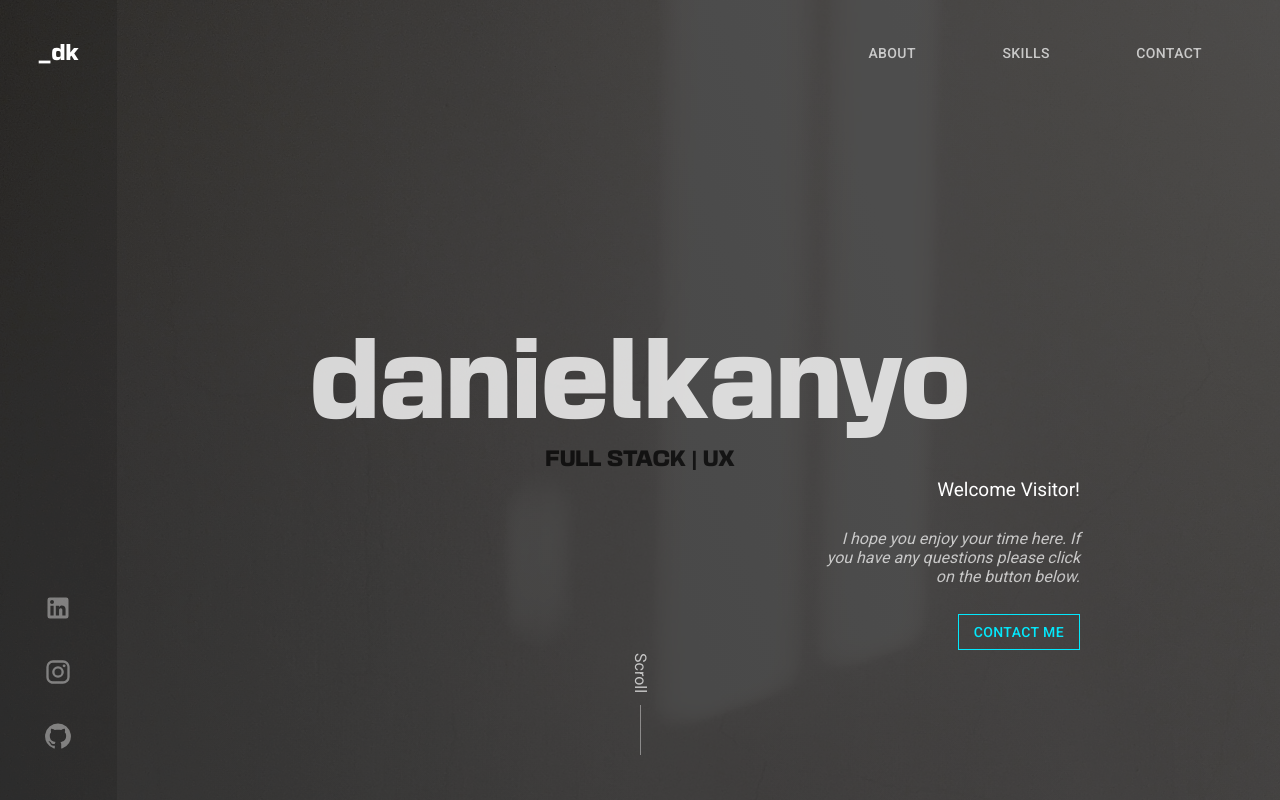
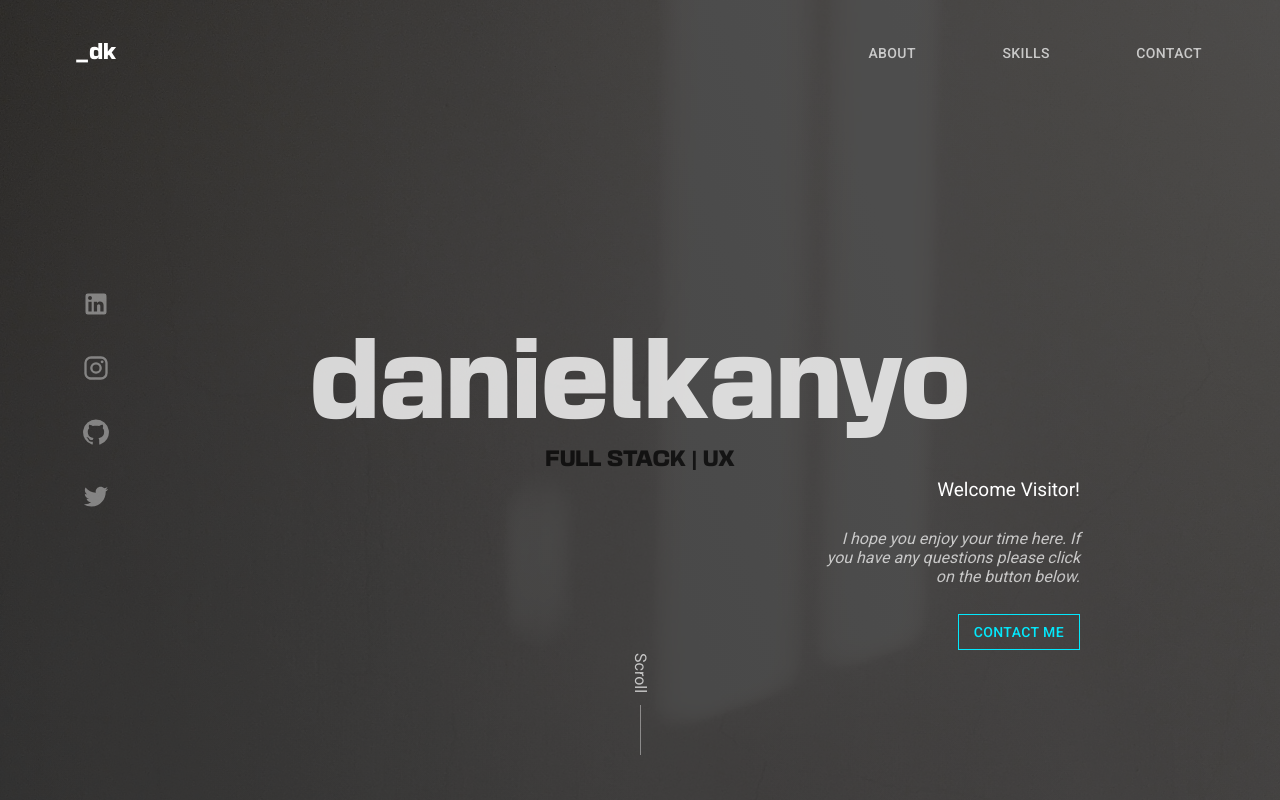
Before and after one commit to DanielKanyo/site-23, a React (Create React App) app: page / in a window 1280 px wide. Shown: the top 800 px of the page. Built offline with nearby package versions, Linux system fonts and the light colour scheme.

Commit message:
Landing title scroll to top, css fixes, navigation fixed with transition

```diff
--- a/src/App/App.jsx
+++ b/src/App/App.jsx
@@ -1,3 +1,5 @@
+import { useEffect, useState } from 'react';
+
 import Landing from './Components/Landing/Landing';
 import Navigation from './Components/Navigation/Navigation';
 import About from './Components/About/About';
@@ -5,9 +7,21 @@ import Skills from './Components/Skills/Skills';
 import Contact from './Components/Contact/Contact';
 
 const App = () => {
+    const [isPageAtTop, setIsPageAtTop] = useState(true);
+
+    useEffect(() => {
+        const handleScroll = () => {
+            setIsPageAtTop(window.scrollY === 0);
+        }
+
+        window.addEventListener('scroll', handleScroll, { passive: true });
+
+        return () => window.removeEventListener('scroll', handleScroll);
+    });
+
     return (
         <div className='app'>
-            <Navigation />
+            <Navigation isPageAtTop={isPageAtTop} />
             <Landing />
             <About />
             <Skills />
--- a/src/App/Components/Landing/Landing.css
+++ b/src/App/Components/Landing/Landing.css
@@ -25,41 +25,25 @@
     opacity: 0.9;
 }
 
-.landing .social-and-title-container {
-    position: fixed;
+.landing .social-container {
+    position: absolute;
     top: 0;
     border-right: 1px solid transparent;
-    padding: 32px;
+    padding: 32px 70px;
     height: calc(100vh - 64px);
+    display: flex;
+    justify-content: center;
     flex-direction: column;
-    display: flex;
-    justify-content: space-between;
-    align-items: center;
-    background-color: rgba(0, 0, 0, 0.1);
 }
 
-.landing .social-and-title-container .social {
-    display: flex;
-    flex-direction: column;
-    align-items: flex-end;
-}
-
-.landing .social-and-title-container .social-icon {
+.landing .social-container .social-icon {
     color: white;
     opacity: 0.4;
     margin: 6px 0;
 }
 
-.landing .social-and-title-container .social-icon:hover {
+.landing .social-container .social-icon:hover {
     opacity: 1;
-}
-
-.landing .social-and-title-container .title {
-    color: white;
-    font-family: BasementGrotesque;
-    font-size: 20px;
-    z-index: 2;
-    margin-top: 10px;
 }
 
 .landing .img {
--- a/src/App/Components/Landing/Landing.jsx
+++ b/src/App/Components/Landing/Landing.jsx
@@ -17,11 +17,7 @@ const Landing = () => {
                     FULL STACK | UX
                 </div>
             </div>
-            <div className='social-and-title-container'>
-                <div className='title'>
-                    _dk
-                </div>
-                <div className='social'>
+            <div className='social-container'>
                 {
                     SOCIAL.map((s) =>
                         <IconButton
@@ -36,7 +32,6 @@ const Landing = () => {
                         </IconButton>
                     )
                 }
-                </div>
             </div>
             <div className='welcome-msg'>
                 <div className='welcome-title'>Welcome Visitor!</div>
--- a/src/App/Components/Navigation/Navigation.css
+++ b/src/App/Components/Navigation/Navigation.css
@@ -1,9 +1,31 @@
 .navigation {
-    position: absolute;
+    position: fixed;
+    display: flex;
+    justify-content: space-between;
+    width: calc(100% - 75px);
     top: 0;
     right: 0;
     z-index: 5;
     padding: 35px;
+    z-index: 20;
+    transition-duration: 0.2s;
+}
+
+.navigation.scrolled {
+    background-color: rgba(0, 0, 0, 0.1);
+    -webkit-backdrop-filter: blur(5px);
+    backdrop-filter: blur(5px);
+}
+
+.navigation .title {
+    color: white;
+    font-family: BasementGrotesque;
+    font-size: 20px;
+    z-index: 2;
+    display: flex;
+    align-items: center;
+    margin-left: 35px;
+    cursor: pointer;
 }
 
 .navigation button {
--- a/src/App/Components/Navigation/Navigation.jsx
+++ b/src/App/Components/Navigation/Navigation.jsx
@@ -5,9 +5,11 @@ import { NAV_ITEMS } from '../../Static/Constants/nav';
 
 import './Navigation.css';
 
-const Navigation = () => {
+const Navigation = ({ isPageAtTop }) => {
     return (
-        <div className='navigation'>
+        <div className={!isPageAtTop ? 'navigation scrolled' : 'navigation'}>
+            <div className='title' onClick={() => scroller.scrollTo('landing')}>_dk</div>
+            <div>
                 {
                     NAV_ITEMS.map((element) =>
                         <Button
@@ -20,6 +22,7 @@ const Navigation = () => {
                     )
                 }
             </div>
+        </div>
     )
 }
 
--- a/src/App/Static/Constants/social.js
+++ b/src/App/Static/Constants/social.js
@@ -1,6 +1,7 @@
 import InstagramIcon from '@mui/icons-material/Instagram';
 import GitHubIcon from '@mui/icons-material/GitHub';
 import LinkedInIcon from '@mui/icons-material/LinkedIn';
+import TwitterIcon from '@mui/icons-material/Twitter';
 
 export const SOCIAL = [
     {
@@ -18,4 +19,9 @@ export const SOCIAL = [
         url: 'https://github.com/DanielKanyo',
         label: 'github',
     },
+    {
+        icon: <TwitterIcon fontSize='inherit' />,
+        url: 'https://twitter.com/DanielKanyo',
+        label: 'twitter',
+    },
 ]
```
Lines whose indentation alone changed are shown as unchanged.
